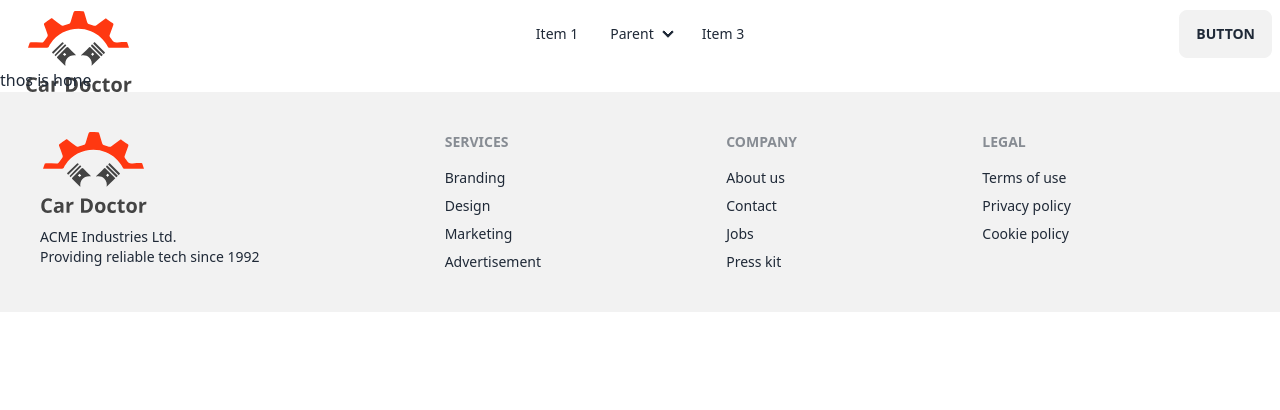
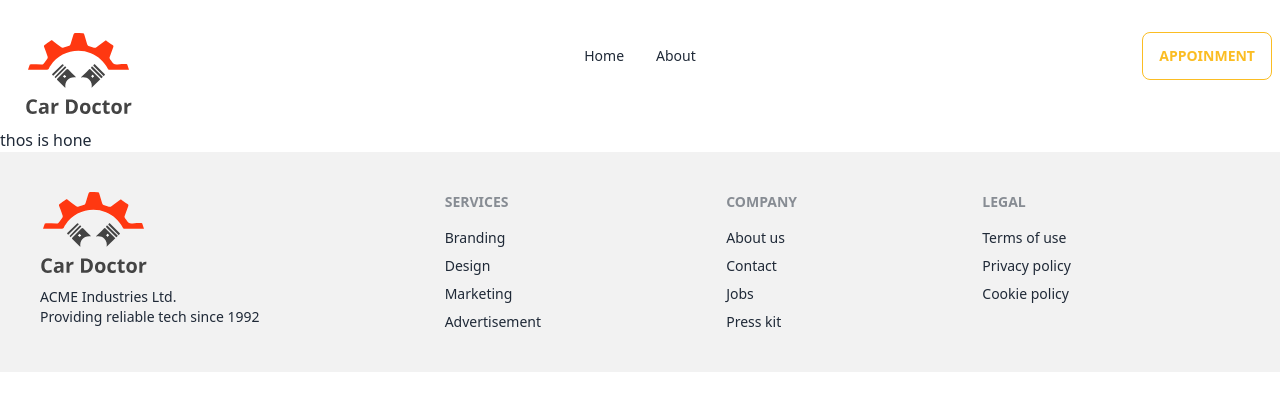
Before and after one commit to Fahim-Muntashir/car-service, a React (Vite) app: page / in a window 1280 px wide. Shown: the top 410 px of the page. Built offline with nearby package versions, Linux system fonts and the light colour scheme.

Commit message:
responsive navber added

```diff
--- a/src/pages/Shared/NavBar/NavBar.jsx
+++ b/src/pages/Shared/NavBar/NavBar.jsx
@@ -2,8 +2,19 @@
 import logo from "../../../assets/logo.svg";
 
 const NavBar = () => {
+  const navItems = (
+    <>
+      <li>
+        <Link to="/">Home</Link>
+      </li>
+      <li>
+        <Link to="/about">About</Link>
+      </li>
+    </>
+  );
+
   return (
-    <div className="navbar bg-base-100">
+    <div className="navbar bg-base-100 h-28 mb-4">
       <div className="navbar-start">
         <div className="dropdown">
           <label tabIndex={0} className="btn btn-ghost lg:hidden">
@@ -26,23 +37,7 @@
             tabIndex={0}
             className="menu menu-sm dropdown-content mt-3 z-[1] p-2 shadow bg-base-100 rounded-box w-52"
           >
-            <li>
-              <a>Item 1</a>
-            </li>
-            <li>
-              <a>Parent</a>
-              <ul className="p-2">
-                <li>
-                  <a>Submenu 1</a>
-                </li>
-                <li>
-                  <a>Submenu 2</a>
-                </li>
-              </ul>
-            </li>
-            <li>
-              <a>Item 3</a>
-            </li>
+            {navItems}
           </ul>
         </div>
         <Link to="/" className="btn btn-ghost normal-case text-xl">
@@ -50,30 +45,10 @@
         </Link>
       </div>
       <div className="navbar-center hidden lg:flex">
-        <ul className="menu menu-horizontal px-1">
-          <li>
-            <a>Item 1</a>
-          </li>
-          <li tabIndex={0}>
-            <details>
-              <summary>Parent</summary>
-              <ul className="p-2">
-                <li>
-                  <a>Submenu 1</a>
-                </li>
-                <li>
-                  <a>Submenu 2</a>
-                </li>
-              </ul>
-            </details>
-          </li>
-          <li>
-            <a>Item 3</a>
-          </li>
-        </ul>
+        <ul className="menu menu-horizontal px-1">{navItems}</ul>
       </div>
       <div className="navbar-end">
-        <a className="btn">Button</a>
+        <button className="btn btn-outline btn-warning">APPOINMENT</button>
       </div>
     </div>
   );
```
